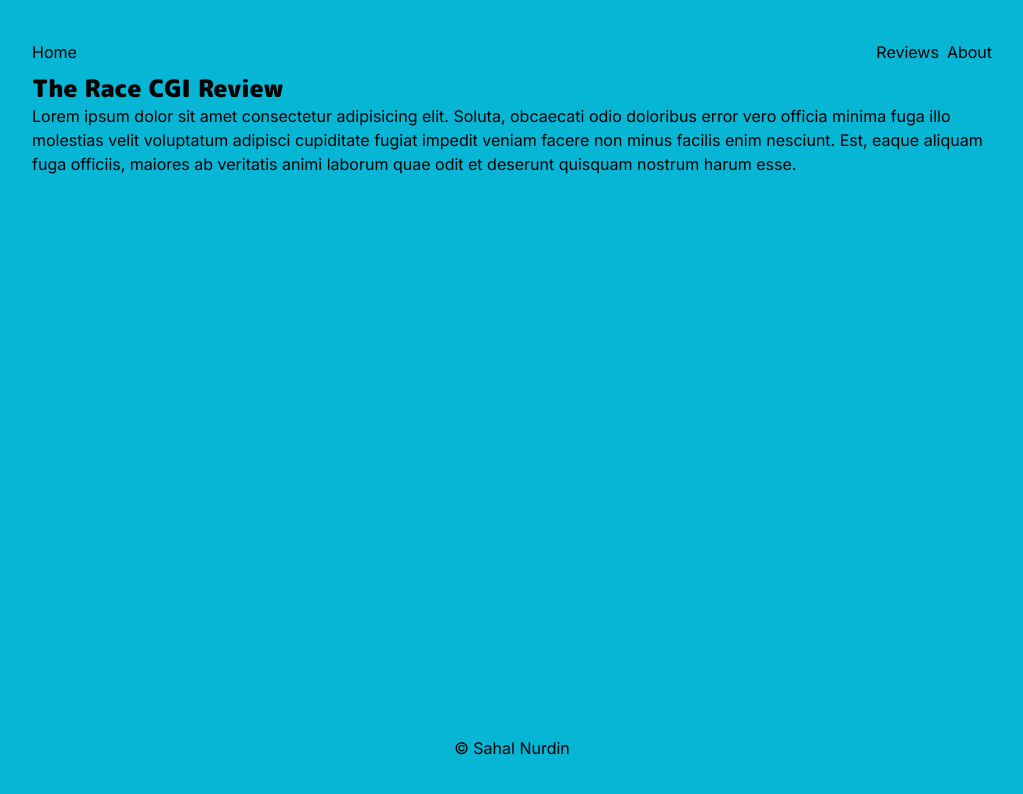
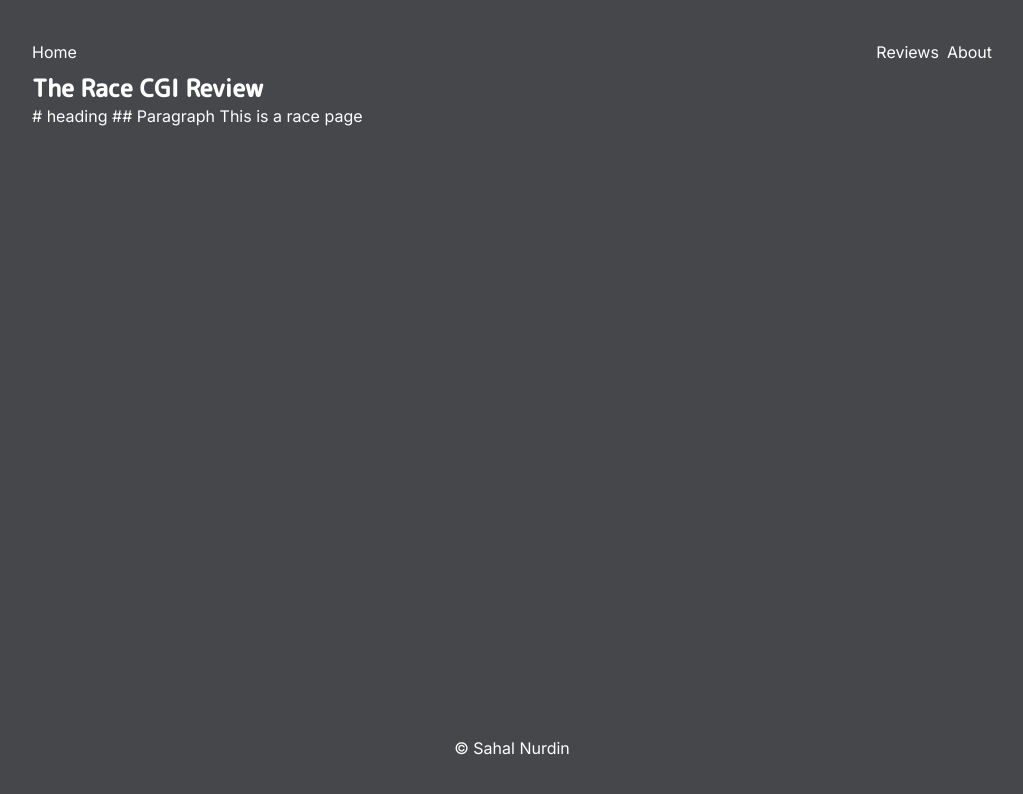
Before and after one commit to SahalN/sahalcg-reviews, a Next.js app: page /reviews/the-race in a window 1280 px wide. Shown: the top 794 px of the page, without its empty margins (128-1151 px from the left). Built offline with nearby package versions, Linux system fonts and the light colour scheme.

Commit message:
Add changes

```diff
--- a/app/fonts.js
+++ b/app/fonts.js
@@ -10,5 +10,5 @@ export const inter = Inter({
 export const mplusrounded1c = M_PLUS_Rounded_1c({
   subsets: ["latin"],
   variable: "--font-mplusrounded1c",
-  weight: ["900"],
+  weight: "500",
 });
--- a/app/layout.jsx
+++ b/app/layout.jsx
@@ -7,7 +7,7 @@ import { inter, mplusrounded1c } from "./fonts";
 export default function RootLayout({ children }) {
   return (
     <html lang='en' className={`${inter.variable} ${mplusrounded1c.variable} `}>
-      <body className='flex flex-col min-h-screen px-40 py-10 bg-cyan-500'>
+      <body className='flex flex-col min-h-screen px-40 py-10 bg-[#45474B] text-white'>
         <header>
           <Navbar />
         </header>
--- a/app/reviews/the-race/page.jsx
+++ b/app/reviews/the-race/page.jsx
@@ -1,19 +1,13 @@
 /** @format */
 
 import Heading from "@/components/Heading";
+import { readFile } from "node:fs/promises";
 
-export default function TheracePage() {
+export default async function TheracePage() {
+  const html = await readFile("./content/reviews/the-race.md", "utf-8");
   return (
     <>
-      <Heading>The Race CGI Review</Heading>{" "}
-      <p>
-        Lorem ipsum dolor sit amet consectetur adipisicing elit. Soluta,
-        obcaecati odio doloribus error vero officia minima fuga illo molestias
-        velit voluptatum adipisci cupiditate fugiat impedit veniam facere non
-        minus facilis enim nesciunt. Est, eaque aliquam fuga officiis, maiores
-        ab veritatis animi laborum quae odit et deserunt quisquam nostrum harum
-        esse.
-      </p>
+      <Heading>The Race CGI Review</Heading> {html}
     </>
   );
 }
--- /dev/null
+++ b/content/reviews/the-race.md
@@ -0,0 +1,5 @@
+
+
+# heading
+## Paragraph
+This is a race page
```
